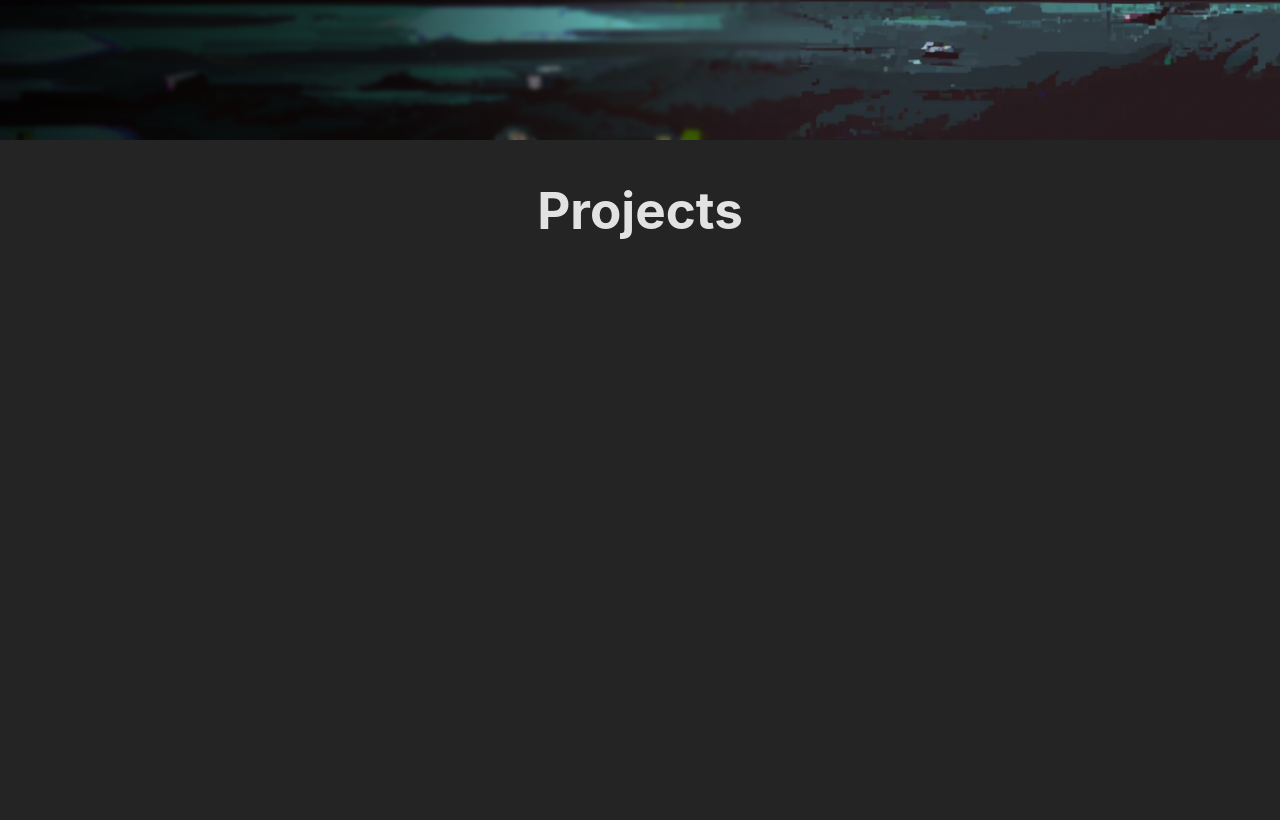
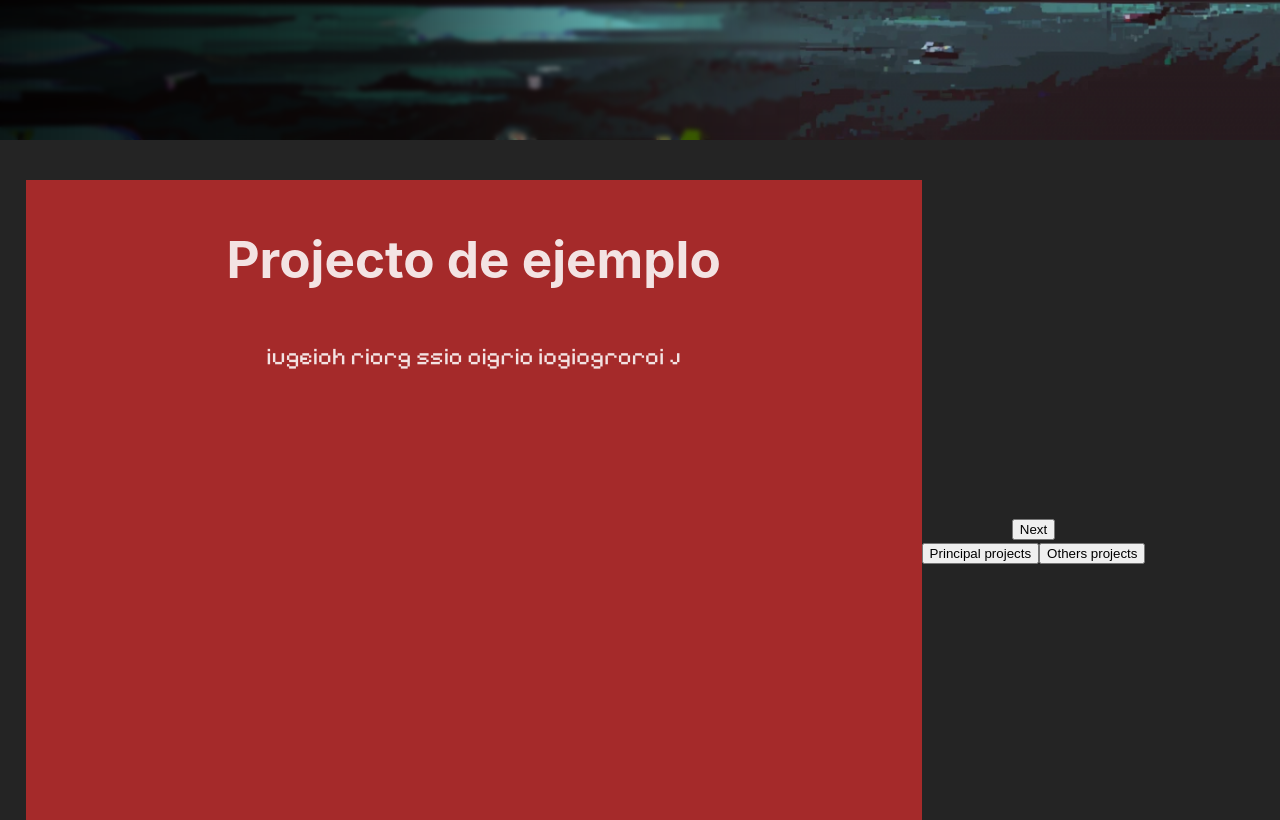
Before and after one commit to k20013/Personal-portfolio, a React (Vite) app: page / in a window 1280 px wide. Shown: the part 660-1480 px from the top of the page. Built offline with nearby package versions, Linux system fonts and the light colour scheme; a web font is replaced by a local one.

Commit message:
Layout de la sección de proyectos.

```diff
--- /dev/null
+++ b/src/views/projects/projects.data.js
@@ -0,0 +1,75 @@
+const ESP = {
+    principalProjects: [
+        {
+            name: "Projecto de ejemplo",
+            description: "iugeioh riorg ssio oigrio iogiogroroi j",
+            img: "url.img",
+            link: "url.link",
+            repository: "github.url"
+        },{
+            name: "Segundo Projecto de ejemplo",
+            description: "iugeioh riorg ssio oigrio iogiogroroi j",
+            repository: "github.url"
+        }
+    ],
+    secondProjects: [
+        {
+            name: "Projecto de ejemplo",
+            description: "iugeioh riorg ssio oigrio iogiogroroi j",
+            img: "url.img",
+            link: "url.link",
+            repository: "github.url"
+        },{
+            name: "Projecto de ejemplo",
+            description: "iugeioh riorg ssio oigrio iogiogroroi j",
+            img: "url.img",
+            link: "url.link",
+            repository: "github.url"
+        },{
+            name: "Projecto de ejemplo",
+            description: "iugeioh riorg ssio oigrio iogiogroroi j",
+            img: "url.img",
+            link: "url.link",
+            repository: "github.url"
+        }
+    ],
+}
+
+const EN = {
+    principalProjects: [
+        {
+            name: "Projecto de ejemplo",
+            description: "iugeioh riorg ssio oigrio iogiogroroi j",
+            img: "url.img",
+            link: "url.link",
+            repository: "github.url"
+        },{
+            name: "Segundo Projecto de ejemplo",
+            description: "iugeioh riorg ssio oigrio iogiogroroi j",
+            repository: "github.url"
+        }
+    ],
+    secondProjects: [
+        {
+            name: "Projecto de ejemplo",
+            description: "iugeioh riorg ssio oigrio iogiogroroi j",
+            img: "url.img",
+            link: "url.link",
+            repository: "github.url"
+        },{
+            name: "Projecto de ejemplo",
+            description: "iugeioh riorg ssio oigrio iogiogroroi j",
+            img: "url.img",
+            link: "url.link",
+            repository: "github.url"
+        },{
+            name: "Projecto de ejemplo",
+            description: "iugeioh riorg ssio oigrio iogiogroroi j",
+            img: "url.img",
+            link: "url.link",
+            repository: "github.url"
+        }
+    ],
+}
+
+export default {ESP, EN};
--- a/src/views/projects/projects.jsx
+++ b/src/views/projects/projects.jsx
@@ -1,11 +1,93 @@
 import styles from './projects.module.css';
+import { useState } from 'react';
 
-const Projects = () => {
+import projectsData from './projects.data.js';
+
+const Projects = ({ idiom }) => {
+    const data = idiom === "ESP" ? projectsData.ESP : projectsData.EN;
+
+    const [ kindOfProject, setKindOfProject ] = useState("Principal"); // || Other
+
+    const [ principalIndex, setPrincipalIndex ] = useState(0);
 
     return(
-        <section className={styles.projectsContainer}>
-            <h1>Projects</h1>
+        <section className={styles.projectsSection}>
+
+            <div className={styles.projectsContainer}>
+                {kindOfProject === "Principal" ?
+
+                   (<div className={styles.principalProyects}>
+
+                    <article className={styles.principalProyectCard}>
+
+                        <h1>{data.principalProjects[principalIndex].name}</h1>
+
+                        <p>{data.principalProjects[principalIndex].description}</p>
+
+                        { data.principalProjects[principalIndex.img] && <img src="" alt="" />}
+
+                        { data.principalProjects[principalIndex].link &&
+                        <a href={data.principalProjects[principalIndex].link}></a>}
+
+                        <a href={data.principalProjects[principalIndex].repository}></a>
+
+                    </article>
+
+                   </div>)
+                   :
+                   (<div>
+                       {data.secondProjects.map(({name, description, img, link, repository}) => {
+                            return(
+                                <article className={styles.otherProjectCard}>
+                                    <h1>{name}</h1>
+                                    <p>{description}</p>
+                                    {img && <img src='' alt='' />}
+                                    {link && <a href={link}>Link ot this website</a>}
+                                    <a href={repository}>Repository</a>
+                                </article>
+                            )
+                        })}
+                   </div>)
+                }
+            </div>
+
+            <div className={styles.secondContainer}>
+
+                {kindOfProject === "Principal" && (<div>
+                    <button onClick={() => {
+                        if(principalIndex < data.principalProjects.length - 1) {
+                            setPrincipalIndex(principalIndex + 1);
+                        } else setPrincipalIndex(0);}}>
+                        Next
+                    </button>
+                </div>)}
+
+                <button onClick={() => setKindOfProject("Principal")}>
+                    Principal projects
+                </button>
+
+                <button onClick={() => setKindOfProject("Others")}>
+                    Others projects
+                </button>
+
+            </div>
+
         </section>
     )
 }
 export default Projects
+
+/*
+<article className={styles.principalProjects}>
+                                <h1>{name}</h1>
+
+                                <p>{description}</p>
+
+                                {img && <img src={img} alt="" />}
+
+                                {link && <a href={link}>Link ot this website</a>}
+
+                                <a href={repository}>Repository</a>
+
+                            </article>
+*/
--- a/src/views/projects/projects.module.css
+++ b/src/views/projects/projects.module.css
@@ -1,4 +1,21 @@
+.projectsSection {
+    width: 100%;
+    height: 100vh;
+    display: flex;
+    align-items: center;
+}
 .projectsContainer {
-    width: 100%;
-    height: 95vh;
+    background-color: brown;
+    width: 70%;
+    height: 90%;
+    margin-left: 2%;
+    display: flex;
+    justify-content: center;
+    overflow-y: scroll;
 }
+.principalProjectsContainer {
+    background-color: darkgoldenrod;
+}
+.otherProjectCard {
+    background-color: blueviolet;
+}
```
